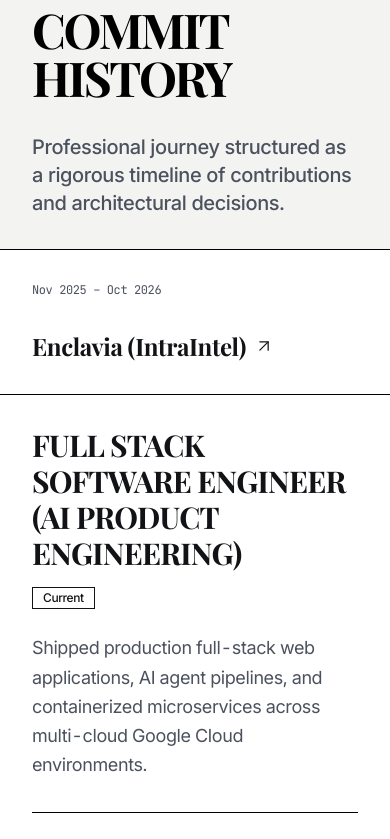
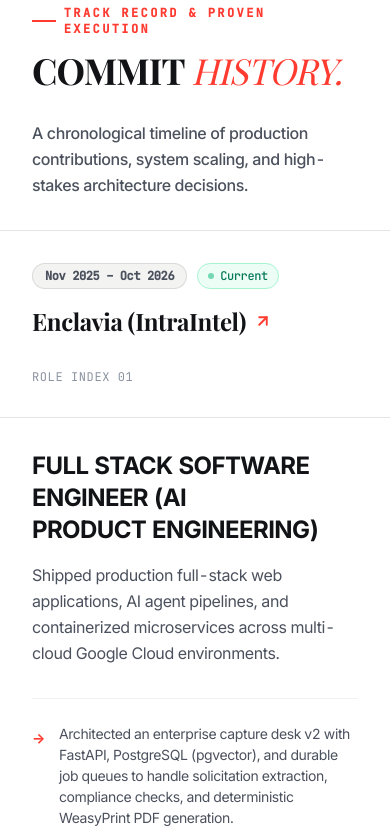
Before and after one commit to MRGokulB/my_portfolio, a React (Vite) app: page /#/ in a window 390 px wide. Shown: the part 4420-5259 px from the top of the page. Built offline with nearby package versions, Linux system fonts and the light colour scheme; a web font is replaced by a local one.

Commit message:
feat(experience): elevate commit history with timeline pills and accent indicators

```diff
--- a/src/components/sections/Experience.jsx
+++ b/src/components/sections/Experience.jsx
@@ -1,76 +1,104 @@
+import React from 'react';
 import { motion } from 'framer-motion';
 import { portfolioData } from '../../data/portfolio';
-import { ArrowUpRight } from 'lucide-react';
+import { ArrowUpRight, CheckCircle2 } from 'lucide-react';
 
 const Experience = () => {
   const { experience } = portfolioData;
 
   return (
-    <section id="experience" className="w-full bg-white border-b border-black">
-      <div className="p-8 md:p-12 border-b border-black grid grid-cols-1 md:grid-cols-2 gap-8 items-end bg-surface">
-        <div>
-          <h2 className="heading-display !mb-0 text-5xl md:text-7xl uppercase text-black">
-            Commit <br className="hidden md:block" />History
+    <section id="experience" className="w-full bg-background border-b border-black/10">
+      {/* Section Header: Shruti Eyebrow + Multi-Style Display */}
+      <div className="p-8 md:p-14 lg:p-16 border-b border-black/10 bg-white">
+        <div className="flex items-center gap-2 mb-4">
+          <span className="w-6 h-0.5 bg-accent" />
+          <span className="text-xs font-mono uppercase tracking-[0.2em] text-accent font-semibold">
+            Track Record & Proven Execution
+          </span>
+        </div>
+        <div className="grid grid-cols-1 md:grid-cols-12 gap-8 items-end">
+          <div className="md:col-span-7">
+            <h2 className="font-serif font-black text-4xl md:text-6xl lg:text-7xl leading-[0.95] tracking-tight uppercase text-primary">
+              Commit <span className="text-accent italic font-normal">History.</span>
             </h2>
           </div>
-        <div className="text-xl font-medium text-secondary max-w-md">
-          Professional journey structured as a rigorous timeline of contributions and architectural decisions.
+          <div className="md:col-span-5 text-base md:text-lg font-medium text-secondary leading-relaxed">
+            A chronological timeline of production contributions, system scaling, and high-stakes architecture decisions.
+          </div>
         </div>
       </div>
 
-      <div className="flex flex-col">
+      {/* Experience Timeline Rows */}
+      <div className="flex flex-col bg-white">
         {experience.map((job, index) => (
           <motion.div
             key={job.id}
             initial={{ opacity: 0, y: 20 }}
             whileInView={{ opacity: 1, y: 0 }}
-            transition={{ delay: index * 0.1 }}
+            transition={{ delay: index * 0.08, duration: 0.5 }}
             viewport={{ once: true }}
-            className="grid grid-cols-1 md:grid-cols-12 border-b border-black last:border-b-0 group hover:bg-black hover:text-white transition-colors duration-500"
+            className="grid grid-cols-1 lg:grid-cols-12 border-b border-black/10 last:border-b-0 hover:bg-surface/50 transition-colors duration-300"
           >
-            <div className="md:col-span-3 p-8 border-b md:border-b-0 md:border-r border-black flex flex-col justify-between group-hover:border-white transition-colors">
-              <span className="font-mono text-xs text-secondary group-hover:text-white/80">{job.period}</span>
-              <div className="mt-8 md:mt-0 font-serif text-2xl font-bold">
+            {/* Left Column: Period & Company */}
+            <div className="lg:col-span-4 p-8 md:p-10 border-b lg:border-b-0 lg:border-r border-black/10 flex flex-col justify-between">
+              <div>
+                <div className="flex items-center gap-2.5 mb-4">
+                  <span className="font-mono text-xs font-semibold px-3 py-1 rounded-full bg-surface border border-black/10 text-secondary">
+                    {job.period}
+                  </span>
+                  {index === 0 && (
+                    <span className="inline-flex items-center gap-1.5 px-2.5 py-1 rounded-full text-xs font-mono font-medium bg-emerald-50 text-emerald-700 border border-emerald-200">
+                      <span className="w-1.5 h-1.5 rounded-full bg-emerald-500 animate-pulse" />
+                      Current
+                    </span>
+                  )}
+                </div>
+
+                <div className="font-serif text-2xl md:text-3xl font-bold text-primary mt-2">
                   {job.url ? (
                     <a
                       href={job.url}
                       target="_blank"
                       rel="noreferrer"
-                    className="inline-flex items-center gap-2 group/link hover:text-accent transition-colors focus-visible:outline-2 focus-visible:outline-accent active:scale-95"
+                      className="inline-flex items-center gap-2 text-primary hover:text-accent transition-colors focus-visible:outline-2 focus-visible:outline-accent active:scale-95 group/link"
                     >
                       <span>{job.company}</span>
-                    <ArrowUpRight strokeWidth={1.5} size={20} className="motion-safe:transition-transform group-hover/link:translate-x-1 group-hover/link:-translate-y-1" />
+                      <ArrowUpRight size={18} strokeWidth={2.5} className="transition-transform group-hover/link:translate-x-1 group-hover/link:-translate-y-1 text-accent" />
                     </a>
                   ) : (
-                  job.company
+                    <span>{job.company}</span>
                   )}
                 </div>
               </div>
 
-            <div className="md:col-span-9 p-8 md:p-12 flex flex-col">
-              <div className="flex flex-col md:flex-row md:items-center justify-between gap-4 mb-6">
-                <h3 className="font-display text-3xl font-black uppercase tracking-tight">
+              <div className="mt-8 text-xs font-mono text-muted uppercase tracking-wider">
+                Role Index 0{index + 1}
+              </div>
+            </div>
+
+            {/* Right Column: Position, Summary, and Achievements */}
+            <div className="lg:col-span-8 p-8 md:p-12 flex flex-col justify-between">
+              <div>
+                <h3 className="font-sans text-2xl md:text-3xl font-bold uppercase tracking-tight text-primary mb-4">
                   {job.position}
                 </h3>
-                {index === 0 && (
-                  <span className="px-2.5 py-0.5 border border-current text-xs font-medium self-start md:self-auto transition-colors">
-                    Current
-                  </span>
-                )}
+
+                <p className="text-base md:text-lg leading-relaxed mb-8 max-w-3xl text-secondary">
+                  {job.description}
+                </p>
               </div>
 
-              <p className="text-lg leading-relaxed mb-8 max-w-3xl text-secondary group-hover:text-white/80 transition-colors">
-                {job.description}
-              </p>
-
-              <ul className="space-y-4 font-mono text-sm max-w-3xl border-t border-black group-hover:border-white pt-6 transition-colors">
+              {/* Achievements with Custom Stylized Accent Bullets */}
+              <div className="pt-6 border-t border-black/5">
+                <ul className="space-y-3.5 max-w-3xl">
                   {job.achievements.map((ach, i) => (
-                  <li key={i} className="flex items-start gap-4">
-                    <span className="shrink-0 mt-0.5">■</span>
-                    <span className="text-secondary group-hover:text-white transition-colors">{ach}</span>
+                    <li key={i} className="flex items-start gap-3.5 text-sm md:text-base text-secondary leading-normal">
+                      <span className="text-accent mt-1 shrink-0 font-bold">→</span>
+                      <span>{ach}</span>
                     </li>
                   ))}
                 </ul>
+              </div>
             </div>
           </motion.div>
         ))}
```
Also changed, not shown: 5 other files (tests, documents, lock files or other folders). Lines whose indentation alone changed are shown as unchanged.
